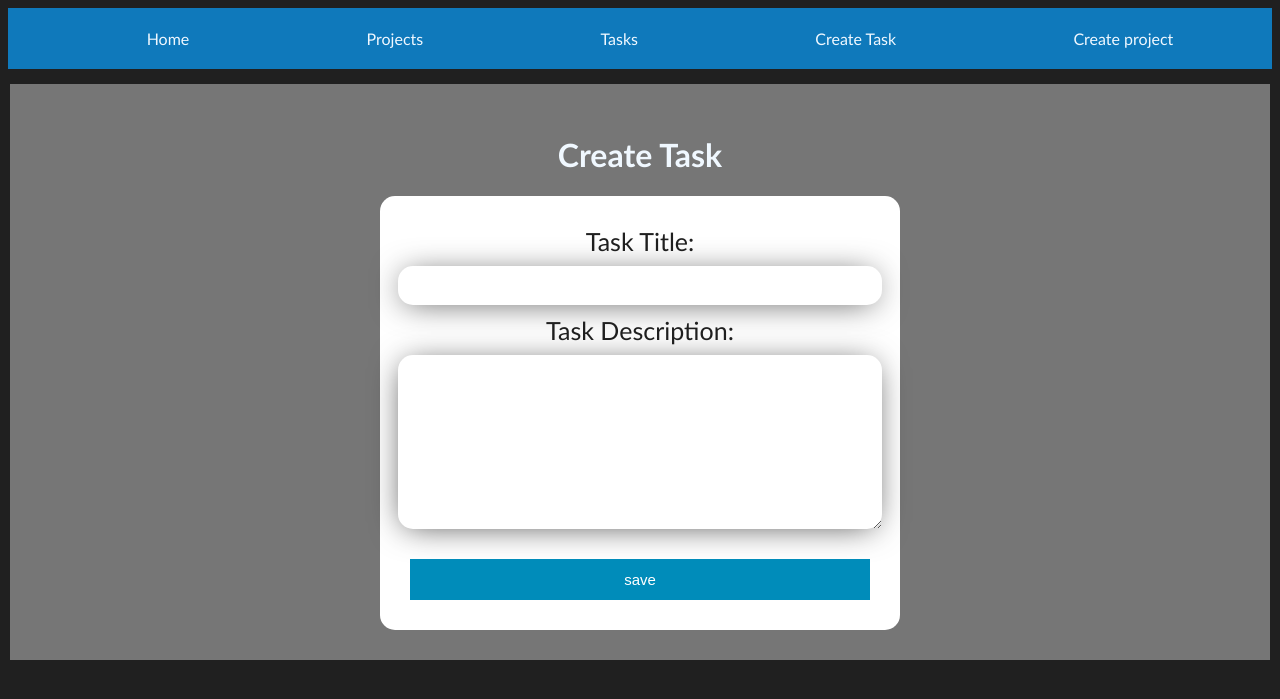
After one commit to Diego-p17/taskProject, a Django app: page /create_task/ in a window 1280 px wide. The commit adds this page. Shown: the top 699 px of the page. Run offline with Django 4.2, Linux system fonts and the light colour scheme.

Commit message:
se actualiza parte de la vista

```diff
--- /dev/null
+++ b/myapp/forms.py
@@ -0,0 +1,10 @@
+#import django forms
+from django import forms
+
+
+class CreateNewTask(forms.Form):
+    title       = forms.CharField(label = "Task Title", max_length = 200, widget=forms.TextInput(attrs={'class': 'input_form'}))
+    description = forms.CharField(label = "Task Description", max_length = 200, widget=forms.Textarea(attrs={'class': 'input_form'}))
+
+class CreateNewProject(forms.Form):
+    name = forms.CharField(label = "Project Name", max_length = 200, widget=forms.TextInput(attrs={'class': 'input_form'}))
--- /dev/null
+++ b/myapp/static/css/main.css
@@ -0,0 +1,96 @@
+
+
+/*-- Global Styles --*/
+
+body{
+    background-color: #202020;
+    color: aliceblue;
+    font-family: 'Gill Sans', 'Gill Sans MT', Calibri, 'Trebuchet MS', sans-serif;
+}
+.container{
+   max-width: 1200px;
+   background-color: rgb(118, 118, 118);
+   padding: 30px;
+   margin: 15px auto;
+}
+
+/* NavBar */
+.navbar{
+    background-color: #0f79bb;
+    padding: 5px 10px;
+}
+.navbar ul{
+    display: flex;
+    justify-content: space-around;
+    align-items: center;
+}
+.navbar ul li{
+    text-decoration: none;
+    list-style: none;
+}
+.navbar ul li a{
+    color: aliceblue;
+    text-decoration: none;
+}
+.navbar ul li a:hover{
+    color: rgb(89, 95, 100);
+}
+/* projects */
+
+.card{
+    background-color: #0f79bb;
+    margin: 10px auto;
+    padding: 12px;
+}
+
+.create_project{
+    text-align: center;
+}
+/* form */
+
+.body_form{
+    max-width: 500px;
+    margin: 0 auto;
+    padding: 10px;
+    background-color: #fff;
+    color: #202020;
+    border-radius: 15px;
+}
+.body_form .form{
+    display: flex;
+    flex-direction: column;
+    justify-content: center;
+    align-items: center;
+}
+.form{
+    padding: 20px;
+}
+.form label{
+ font-size: 25px;
+ font-weight: 400;
+
+}
+.form .input_form{
+    border-radius: 15px;
+    border: none;
+    margin: 10px 0;
+    padding: 12px;
+    width: 100%;
+    -webkit-box-shadow: -1px 3px 33px -7px rgba(0,0,0,0.75);
+    -moz-box-shadow: -1px 3px 33px -7px rgba(0,0,0,0.75);
+    box-shadow: -1px 3px 33px -7px rgba(0,0,0,0.75);
+}
+
+.form button{
+    width: 100%;
+    border: none;
+    background-color: #008CBA;
+    margin-top: 20px;
+    transition-duration: 0.4s;
+    padding: 12px;
+    font-size: 15px;
+    color: #fff;
+}
+.form button:hover{
+    background-color: #0f79bb;
+}
--- /dev/null
+++ b/myapp/templates/layout/base.html
@@ -0,0 +1,39 @@
+{% load static %}
+<!DOCTYPE html>
+<html lang="en">
+<head>
+    <meta charset="UTF-8">
+    <meta http-equiv="X-UA-Compatible" content="IE=edge">
+    <meta name="viewport" content="width=device-width, initial-scale=1.0">
+    <link rel="stylesheet" href="{% static '/css/main.css' %}">
+    <title>Document</title>
+</head>
+<body>
+
+    <nav class="navbar">
+        <ul>
+            <li>
+                <a href="{% url 'index' %}">Home</a>
+            </li>
+            <li>
+                <a href="{% url 'projects' %}">Projects</a>
+            </li>
+            <li>
+                <a href="{% url 'tasks' %}">Tasks</a>
+            </li>
+            <li>
+                <a href="{% url 'create_task' %}">Create Task</a>
+            </li>
+            <li>
+                <a href="{% url 'create_project' %}">Create project</a>
+            </li>
+
+        </ul>
+    </nav>
+    <main class="container">
+        {% block content %}
+        {% endblock %}
+    </main>
+
+</body>
+</html>
--- /dev/null
+++ b/myapp/templates/tasks/create_task.html
@@ -0,0 +1,16 @@
+{% extends 'layout/base.html'%}
+
+{% block content %}
+    <div class="create_project">
+        <h1>Create Task</h1>
+        <div class="body_form">
+            <form class="form" method="POST">
+                {% csrf_token %}
+                {{ form }}
+                <button>
+                    save
+                </button>
+            </form>
+        </div>
+    </div>
+{% endblock %}
--- a/myapp/templates/task.html
+++ b/myapp/templates/tasks/task.html
@@ -1,3 +1,6 @@
+
+{% extends 'layout/base.html'%}
+{% block content %}
 <h1>task</h1>
 
 <ul>
@@ -20,3 +23,4 @@
 
     {% endfor %}
   </ul>
+  {% endblock %}
--- a/myapp/urls.py
+++ b/myapp/urls.py
@@ -5,9 +5,18 @@ from .              import views
 from myapp import views
 
 urlpatterns = [
-    path('', views.index),
-    path('hello/<str:username>', views.hello),
-    path('projects/' , views.project),
-    path('tasks/', views.tasks),
-    path('about/', views.about),
+    path('', views.index , name ='index'),
+    #information
+    path('hello/<str:username>', views.hello , name = 'hello'),
+    path('about/', views.about , name = 'about'),
+
+    #Projects
+    path('projects/' , views.project, name = 'projects'),
+    path('create_project/', views.create_project, name = 'create_project'),
+    path('project/<int:id>',views.details_project, name = 'details_project'),
+
+    #Task Projects
+    path('tasks/', views.tasks, name = 'tasks'),
+    path('create_task/', views.create_task, name = 'create_task'),
+
 ]
--- a/myapp/views.py
+++ b/myapp/views.py
@@ -1,29 +1,62 @@
+from ast import If
 from turtle import title
 from django.shortcuts   import render
 from django.http        import HttpResponse, JsonResponse
-from django.shortcuts import get_object_or_404
-from django.shortcuts import render
+from django.shortcuts   import get_object_or_404
+from django.shortcuts   import render, redirect
 from .models            import Project, Task
+from .forms             import CreateNewTask, CreateNewProject
 
 # Create your views here.
+########################
+##       Views        ##
+########################
 
+
+def hello(request, id):
+    return HttpResponse("hello %s" %id)
+#index
 def index(request):
     title = 'Django course'
     return render(request ,"index.html", {'title' : title})
 
-def hello(request, id):
-    return HttpResponse("hello %s" %id)
-
 def about(request):
     return render(request,"about.html")
+#service_projects
+def project(request):
+    #projects = list(Project.objects.values())
+    projects = Project.objects.all()
+    return render(request, "projects/projects.html", {'projects': projects}  )
 
+def create_project(request):
+    if request.method == 'GET':
+        return render(request, "projects/create_project.html", {'form': CreateNewProject})
+    else:
+        Project.objects.create(name =request.POST['name'])
+        return redirect('projects')
+
+def details_project(request, id):
+    project = get_object_or_404(Project,id=id)
+    tasks    = Task.objects.filter(project_id =id)
+    return render(request,"projects/details_project.html",{
+                  'project': project,
+                  'tasks': tasks,
+                })
+#service_tasks
 def tasks(request):
     #task = Task.objects.get(id=id)
     #task = get_object_or_404(Task, id=id)
     tasks = Task.objects.all()
-    return render(request, "task.html", {'tasks': tasks})
+    return render(request, "tasks/task.html", {'tasks': tasks})
 
-def project(request):
-    #projects = list(Project.objects.values())
-    projects = Project.objects.all()
-    return render(request, "projects.html", {'projects': projects}  )
+def create_task(request):
+    if request.method == "GET":
+        #return screen_create_task
+        return render(request, "tasks/create_task.html", {'form': CreateNewTask})
+    else:
+        Task.objects.create(
+            title        = request.POST['title'],
+            description  = request.POST['description'],
+            project_id = 2
+        )
+        return redirect('tasks')
```
Also changed, not shown: myapp/templates/about.html (+7 -0 lines), myapp/templates/index.html (+9 -16 lines), myapp/templates/projects.html (deleted, +0 -8 lines), myapp/templates/projects/create_project.html (added, +17 -0 lines), myapp/templates/projects/details_project.html (added, +10 -0 lines), myapp/templates/projects/projects.html (added, +12 -0 lines), db.sqlite3.
